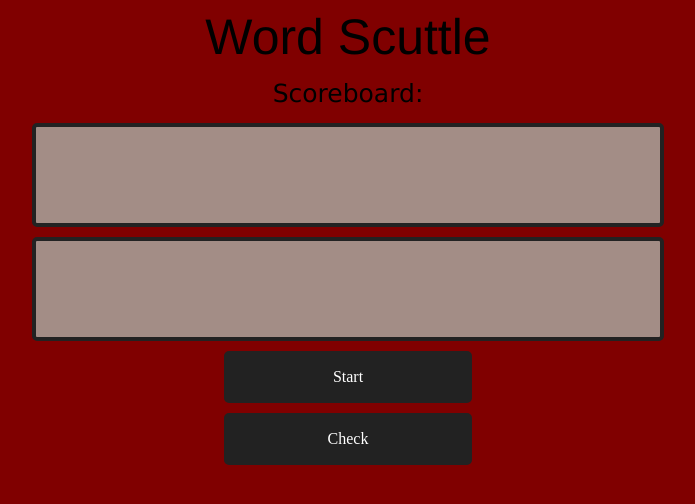
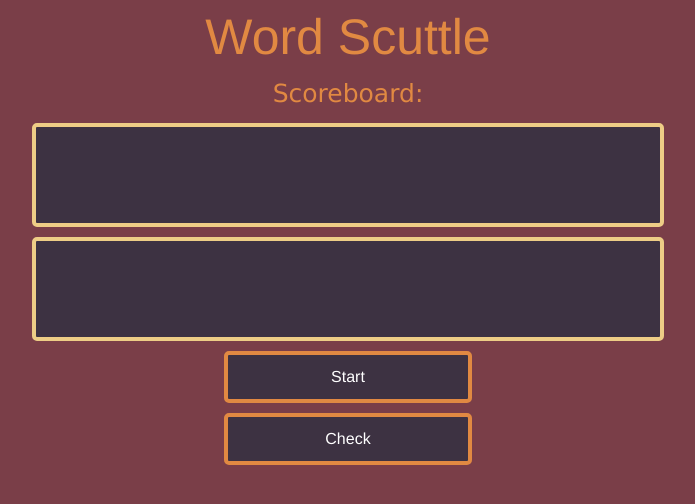
Before and after one commit to sedstan/Word-Scuttle, a PHP site: page / in a window 1280 px wide. Shown: the top 504 px of the page, without its empty margins (292-987 px from the left). Run offline with PHP 8.4, Linux system fonts and the light colour scheme; some libraries are stand-ins or nearby versions.

Commit message:
final colour pallet.

```diff
--- a/css/style.css
+++ b/css/style.css
@@ -2,30 +2,29 @@ body {
   text-align: center;
   text-decoration: bold;
   line-height: 1.5;
-  background-color: maroon;
+  background-color: #7A3E48;
 
 }
 
 h1 {
   font-family: Helvetica;
-  font: sans-serif;
   font-size: 50px;
-  color:#000;
+  color:#E18942;
 }
 
 .scoreboard {
   font-size: 25px;
   font-family: Geneva;
-  color: #000;
+  color: #E18942;
 
 }
 
 .tile-holder {
   width: 616px;
   height: 88px;
-  background: #A38D86;
+  background: #3D3242;
   margin: 10px auto;
-  border: 4px solid #222;
+  border: 4px solid #EECD86;
   border-radius: 5px;
   padding: 4px;
 }
@@ -37,8 +36,9 @@ h1 {
   width: 80px;
   float: left;
   border-radius: 5px;
-  border: 4px solid #222;
+  border: 4px solid #B95835;
   text-align: center;
+  color: #3D3242;
   font-size: 45px;
   font-family: verdana;
   position: relative;
@@ -56,18 +56,18 @@ h1 {
 }
 
 .btn {
-  background: #222;
+  background: #3D3242;
   border-radius: 5px;
   color: white;
   width: 200px;
   padding: 10px 20px;
   margin: 10px auto;
-  border: 4px solid #222;
-  font-family:
+  border: 4px solid #E18942;
+  font-family: helvetica;
 
 }
 
 .btn:hover {
-  background: white;
+  background: #A38D86;
   color: black;
 }
--- a/index.html
+++ b/index.html
@@ -13,7 +13,6 @@
 <body>
   <h1>Word Scuttle</h1>
   <div class="scoreboard">Scoreboard: <span></span></div>
-  <div class="message"><span></span></div>
   <div class="tile-holder guess">
   </div>
   <div class="tile-holder player">
--- a/js/app.js
+++ b/js/app.js
@@ -51,6 +51,7 @@ $(function(){
   $('.start').on("click", play);
   $('.check.btn').on("click", checkSpelling);
   $('.player').on("click", ".tile", chooseTile);
+
 });
 
 function play(){
```
